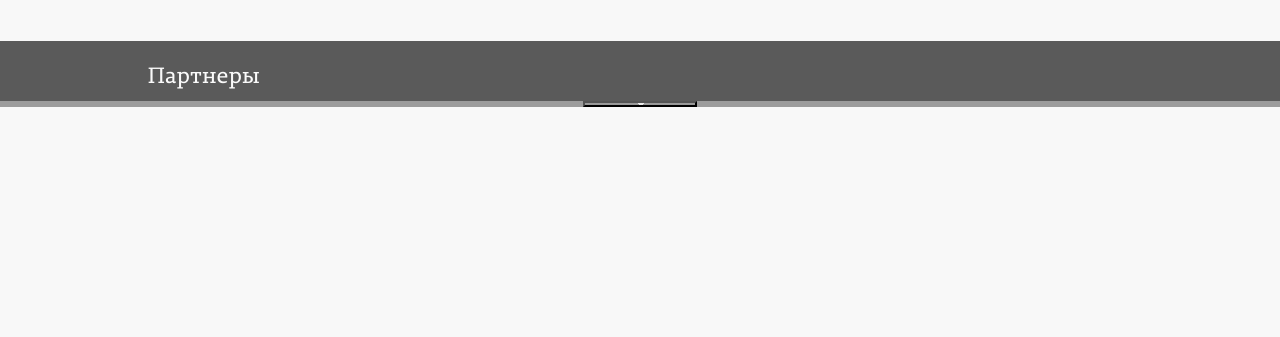
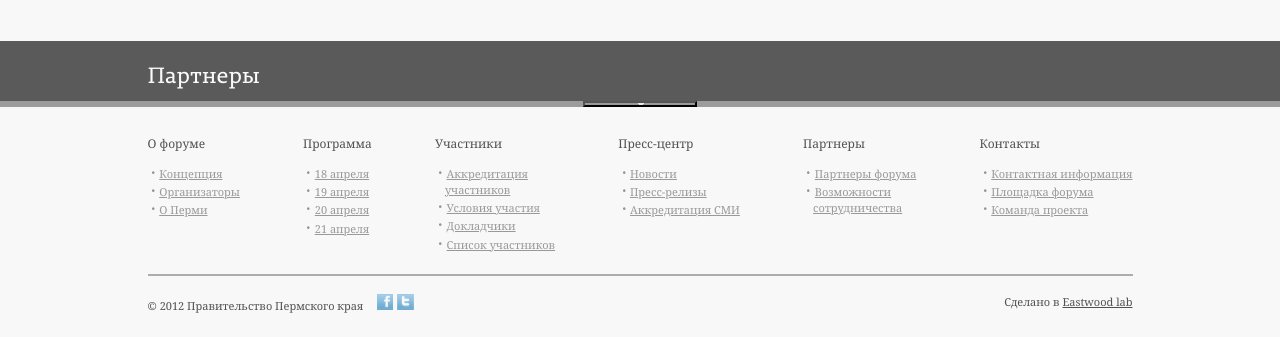
Before and after one commit to oncentrate/eastwood__test, a plain HTML site: page index.html in a window 1280 px wide. Shown: the part 1674-2011 px from the top of the page. Before the commit the page ends 1811 px from the top, so only its background shows below. Drawn offline with Linux system fonts and the light colour scheme; a web font is replaced by a local one.

Commit message:
Добавили блок footer

```diff
--- a/index.html
+++ b/index.html
@@ -423,7 +423,78 @@
      <button class="partners__img__top"></button>
    </div>
 
-
+   <footer class="footer">
+     <div class="container">
+      <div class="footer-wrapper">
+        <div class="footer__item">
+          <div class="footer__item__title">
+            О форуме
+          </div>
+          <li><a class="footer__item__link" href="#">Концепция</a></li>
+          <li><a class="footer__item__link" href="#">Организаторы</a></li>
+          <li><a class="footer__item__link" href="#">О Перми</a></li>
+        </div>
+        <div class="footer__item">
+          <div class="footer__item__title">
+            Программа
+          </div>
+          <li><a class="footer__item__link" href="#">18 апреля</a></li>
+          <li><a class="footer__item__link" href="#">19 апреля</a></li>
+          <li><a class="footer__item__link" href="#">20 апреля</a></li>
+          <li><a class="footer__item__link" href="#">21 апреля</a></li>
+        </div>
+        <div class="footer__item">
+          <div class="footer__item__title">
+            Участники
+          </div>
+          <li><a class="footer__item__link" href="#">Аккредитация <span class="footer__item__link__line"> участников</span></a></li>
+          <li><a class="footer__item__link" href="#">Условия участия</a></li>
+          <li><a class="footer__item__link" href="#">Докладчики</a></li>
+          <li><a class="footer__item__link" href="#">Список участников</a></li>
+        </div>
+        <div class="footer__item">
+          <div class="footer__item__title">
+            Пресс-центр
+          </div>
+          <li><a class="footer__item__link" href="#">Новости</a></li>
+          <li><a class="footer__item__link" href="#">Пресс-релизы</a></li>
+          <li><a class="footer__item__link" href="#">Аккредитация СМИ</a></li>
+        </div>
+        <div class="footer__item">
+          <div class="footer__item__title">
+            Партнеры
+          </div>
+          <li><a class="footer__item__link" href="#">Партнеры форума</a></li>
+          <li><a class="footer__item__link" href="#">Возможности <span class="footer__item__link__line">сотрудничества</span></a></li>
+        </div>
+        <div class="footer__item">
+          <div class="footer__item__title">
+            Контакты
+          </div>
+          <li><a class="footer__item__link" href="#">Контактная информация</a></li>
+          <li><a class="footer__item__link" href="#">Площадка форума</a></li>
+          <li><a class="footer__item__link" href="#">Команда проекта</a></li>
+        </div>
+      </div>
+     <div class="footer__line"></div>
+     <div class="footer__end">
+       <div class="container">
+         <div class="footer__end-wrapper">
+           <div class="footer__end__social">
+            <div class="footer__end__social__title">
+              © 2012 Правительство Пермского края
+            </div>
+            <a href="#"><img src="img/footer/fb.png" alt="" class="footer__end__social_img"></a>
+            <a href=""><img src="img/footer/tw.png" alt="" class="footer__end__social_img"></a>
+           </div>
+           <div class="footer__end__eastwood">
+              Сделано в <span class="footer__end__eastwood__decor">Eastwood lab</span>
+           </div>
+         </div>
+       </div>
+     </div>
+    </div>
+   </footer>
 
 
 
--- /dev/null
+++ b/less/_footer.less
@@ -0,0 +1,82 @@
+.footer {
+  &-wrapper {
+    display: flex;
+    justify-content: space-between;
+    padding-bottom: 21px;
+  }
+  &__item {
+    display: flex;
+    flex-direction: column;
+    &__title{
+      color: #515151;
+      font-family: Georgia;
+      font-size: 12px;
+      font-weight: 400;
+      padding-bottom: 13px;
+    }
+    &__link {
+      color: #999999;
+      font-family: Georgia;
+      font-size: 11px;
+      font-weight: 400;
+      line-height: 16px;
+      &:hover {
+        cursor: pointer;
+        color: #cc0000;
+      }
+      &__line {
+        display: block;
+        padding-left: 10px;
+      }
+    }
+  }
+  &__line {
+    border-bottom: 2px solid #000000;
+    opacity: 0.3;
+    margin-bottom: 18px;
+  }
+  &__end {
+    &-wrapper {
+      display: flex;
+      justify-content: space-between;
+      margin-bottom: 22px;
+    }
+    &__social {
+      &__title {
+        color: #515151;
+        font-family: Georgia;
+        font-size: 11px;
+        font-weight: 400;
+        line-height: 16px;
+        margin-right: 10px;
+        display: inline-block;
+      }
+    }
+    &__eastwood {
+      display: inline-block;
+      color: #515151;
+      font-family: Georgia;
+      font-size: 11px;
+      font-weight: 400;
+      line-height: 16px;
+      &__decor {
+        text-decoration: underline;
+        &:hover {
+        cursor: pointer;
+        color: #cc0000;
+       }
+      }
+    }
+  }
+}
+
+
+li {
+  list-style: none;
+  &::before {
+    background-image: url("../img/footer/dat.png");
+    background-repeat: no-repeat;
+    background-position: center;
+    content: "⠀";
+  }
+}
--- a/less/_header.less
+++ b/less/_header.less
@@ -16,9 +16,12 @@
     letter-spacing: 0.44px;
     display: inline-block;
     margin-right: 110px;
-    &__link:link, &__link:visited, &__link:active, &__link:hover {
+    &__link:link, &__link:visited, &__link:active {
       color: #515151;
       text-decoration: none;
+    }
+    &:hover {
+      color: #cc0000;
     }
     &__log {
       border-bottom: 1px #515151 solid;
--- a/less/_main__block-2.less
+++ b/less/_main__block-2.less
@@ -62,6 +62,10 @@
       text-decoration: underline;
       font-family: Georgia;
       font-size: 12px;
+      &:hover {
+        cursor: pointer;
+        color: #cc0000;
+      }
     }
     &__text {
       display: inline-block;
@@ -78,6 +82,10 @@
       font-family: Georgia;
       font-size: 12px;
       text-decoration: none;
+      &:hover {
+        cursor: pointer;
+        color: #cc0000;
+      }
     }
     &__date {
       color: #999999;
--- a/less/style.less
+++ b/less/style.less
@@ -7,6 +7,7 @@
 @import "_main__block-2";
 @import "_main__block-3";
 @import "_partners";
+@import "_footer";
 
 body {
   background-color: #f8f8f8;
```
Also changed, not shown: css/style.css, img/footer/dat.png (added), img/footer/fb.png (added), img/footer/tw.png (added).
